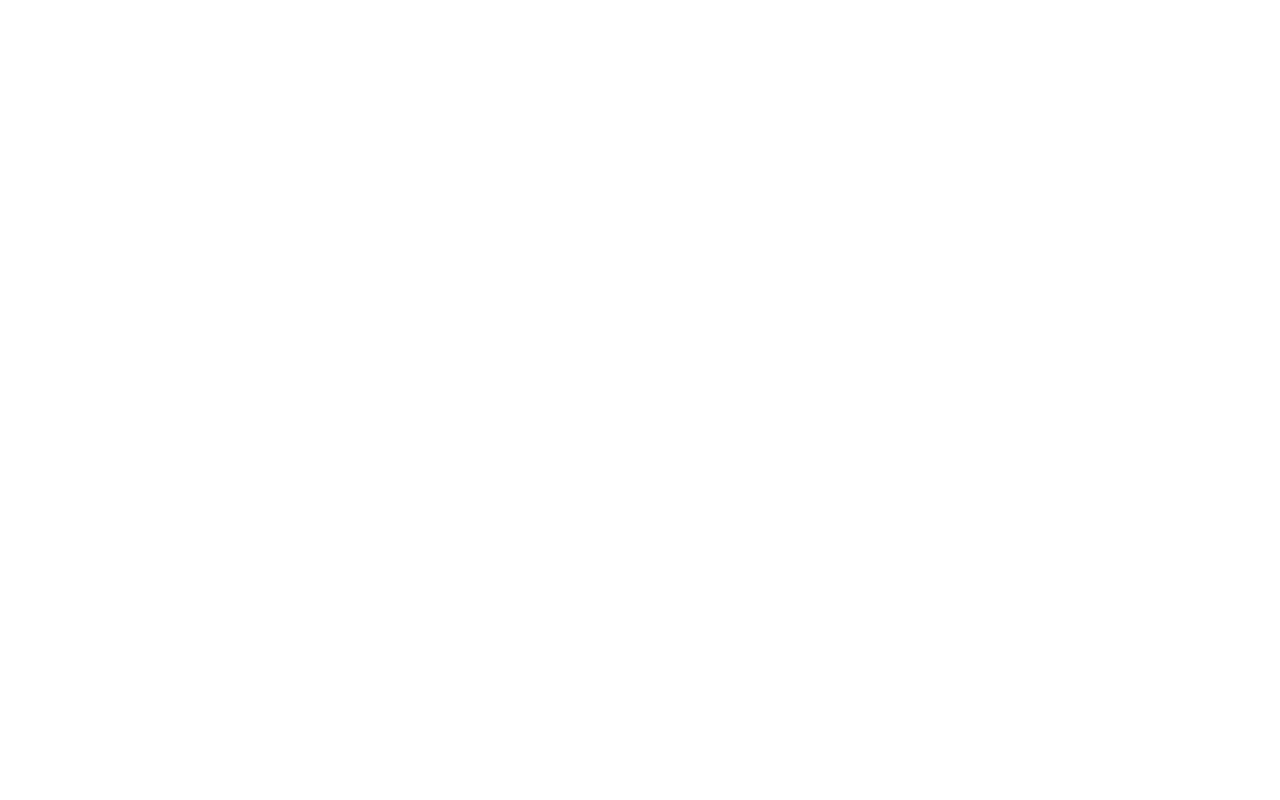
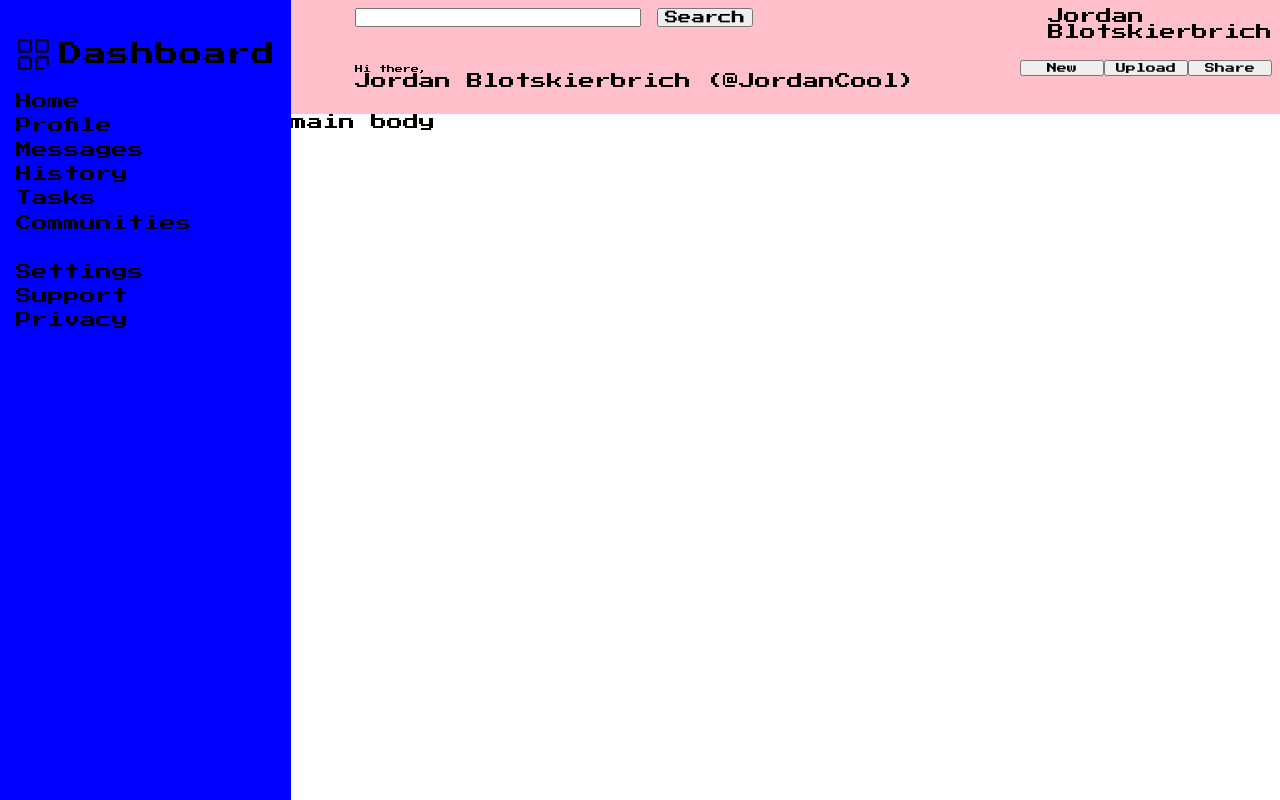
Before and after one commit to jay-computer/odin-admin-dashboard, a plain HTML site: page index.html in a window 1280 px wide. Drawn offline with Linux system fonts and the light colour scheme.

Commit message:
Finished header search, user greeting, and buttons

```diff
--- a/index.html
+++ b/index.html
@@ -3,10 +3,63 @@
     <head>
         <meta charset="UTF-8">
         <link href="style.css" rel="stylesheet">
-
+        <link rel="preconnect" href="https://fonts.googleapis.com">
+<link rel="preconnect" href="https://fonts.gstatic.com" crossorigin>
+<link href="https://fonts.googleapis.com/css2?family=Press+Start+2P&family=Roboto&display=swap" rel="stylesheet">
     </head>
 
     <body>
+        <header>
+            <div class="search-and-profile">
+                <form action="#" method="post">
+                    <input type="search" id="search" name="search" pattern="\w+">
+                    <button type="submit">Search</button>
+                </form>
+
+                <p class="user-profile">
+                    Jordan Blotskierbrich
+                </p>
+            </div>
+            <div class="greeting-redirect-links">
+                <p>
+                    <span style="font-size: 8px;">Hi there,</span> <br>
+                    Jordan Blotskierbrich (@JordanCool)
+                </p>
+                <form action="#">
+                    <input type="submit" value="New">
+                </form>
+                <form action="#">
+                    <input type="submit" value="Upload">
+                </form>
+                <form action="#">
+                    <input type="submit" value="Share">
+                </form>
+            </div>
+        </header>
+
+        <div class="sidebar">
+            <a href="#" class="dashboard">
+                <img class="dashboard-logo" src="images/dashboard-85.svg" alt="Image of dashboard">
+                Dashboard
+            </a>
+            <div class="dashboard-links">
+                <a href="#">Home</a>
+                <a href="#">Profile</a>
+                <a href="#">Messages</a>
+                <a href="#">History</a>
+                <a href="#">Tasks</a>
+                <a href="#">Communities</a>
+                <a href="#"></a>
+                <a href="#">Settings</a>
+                <a href="#">Support</a>
+                <a href="#">Privacy</a>
+            </div>
+        </div>
+
+        <div class="main-body">
+            main body
+        </div>
+
 
     </body>
 </html>
--- a/style.css
+++ b/style.css
@@ -0,0 +1,73 @@
+* {
+    margin: 0;
+    font-family: 'Press Start 2P', cursive;;
+}
+
+body {
+    display: grid;
+    grid-template: 1fr 6fr / 1fr 5fr;
+    height: 100vh;
+}
+
+header {
+    background-color: pink;
+    grid-column: 2 / 3;
+
+    display: grid;
+    grid-template: 1fr 4fr;
+    padding: 8px;
+    padding-left: 64px;
+}
+
+.search-and-profile {
+    display: grid;
+    grid-template-columns: 4fr 1fr;
+
+}
+
+.greeting-redirect-links {
+    display: grid;
+    grid-template-columns: 12fr 1fr 1fr 1fr;
+
+}
+
+
+.greeting-redirect-links > form > input{
+    font-size: 10px;
+    width: 84px;
+}
+
+
+.dashboard-logo {
+    width: 35px;
+}
+
+.sidebar {
+    background-color: blue;
+    grid-row: 1 / 3;
+    padding: 16px;
+
+    display: grid;
+    grid-template-rows: 1fr 9fr;
+}
+
+.dashboard-links {
+    display: grid;
+    grid-template-rows: repeat(10, 1fr);
+    justify-content: start;
+    font-size: 16px;
+    height: 244px;
+}
+
+a {
+    text-decoration: none;
+    color: black;
+}
+
+.dashboard {
+    display: flex;
+
+    align-items: center;
+    gap: 8px;
+    font-size: 24px;
+}
```
Also changed, not shown: images/dashboard-85.svg (added), 1 other file.
